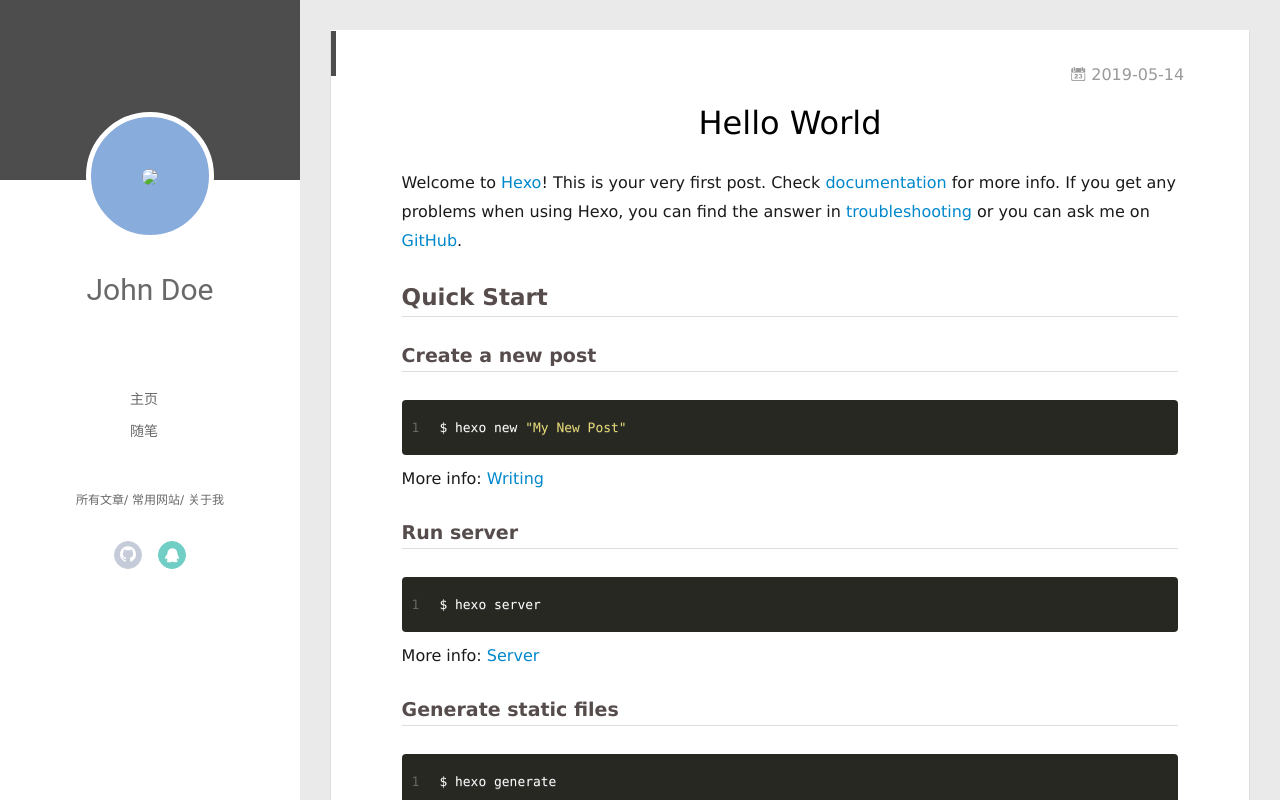
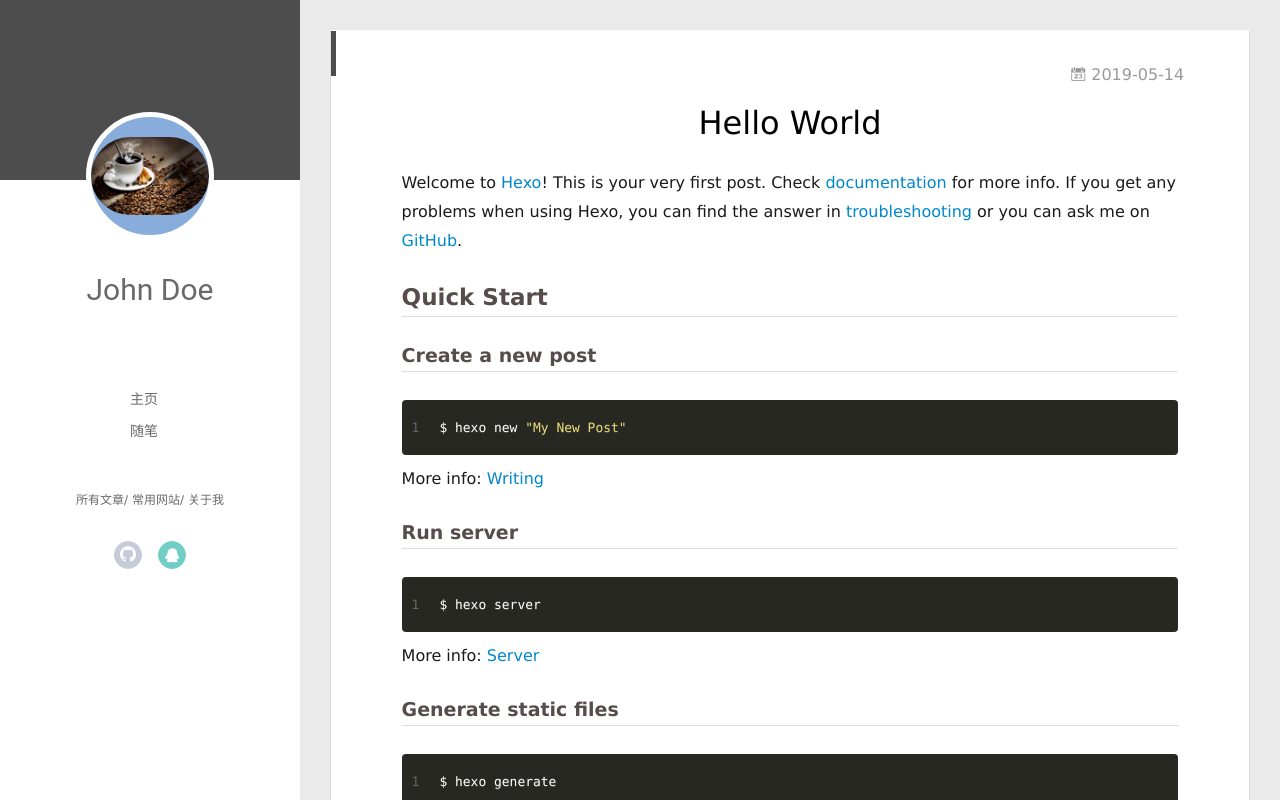
Before and after one commit to PhdanSong/phdan.github.io, a plain HTML site: page 2019/05/14/hello-world/index.html in a window 1280 px wide. Drawn offline with Linux system fonts and the light colour scheme; a script that the page names is missing.

Commit message:
Site updated: 2019-05-16 15:01:09

```diff
--- a/2019/05/14/hello-world/index.html
+++ b/2019/05/14/hello-world/index.html
@@ -23,7 +23,7 @@
     <link rel="alternative" href="/atom.xml" title="Hexo" type="application/atom+xml">
 
 
-    <link rel="icon" href="/img/me.jpg">
+    <link rel="icon" href="/images/me.jpg">
 
   <link rel="stylesheet" type="text/css" href="/./main.0cf68a.css">
   <style type="text/css">
@@ -47,7 +47,7 @@
 <div class="intrude-less">
 	<header id="header" class="inner">
 		<a href="/" class="profilepic">
-			<img src="/img/me.jpg" class="js-avatar">
+			<img src="/images/me.jpg" class="js-avatar">
 		</a>
 		<hgroup>
 		  <h1 class="header-author"><a href="/">John Doe</a></h1>
@@ -101,7 +101,7 @@
 	<div class="intrude-less">
 		<header id="header" class="inner">
 			<div class="profilepic">
-				<img src="/img/me.jpg" class="js-avatar">
+				<img src="/images/me.jpg" class="js-avatar">
 			</div>
 			<hgroup>
 			  <h1 class="header-author js-header-author">John Doe</h1>
```
Also changed, not shown: 2019/05/16/my-new-post/index.html (+3 -3 lines), archives/2019/05/index.html (+3 -3 lines), archives/2019/index.html (+3 -3 lines), archives/index.html (+3 -3 lines), index.html (+3 -3 lines), tags.html (+3 -3 lines).
